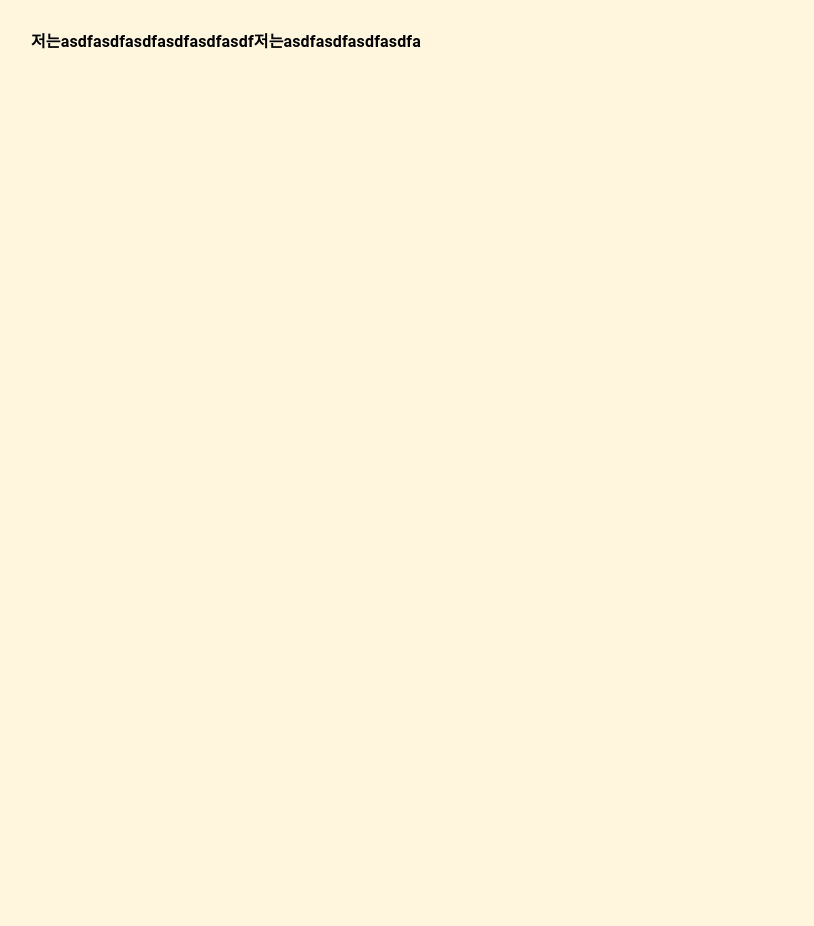
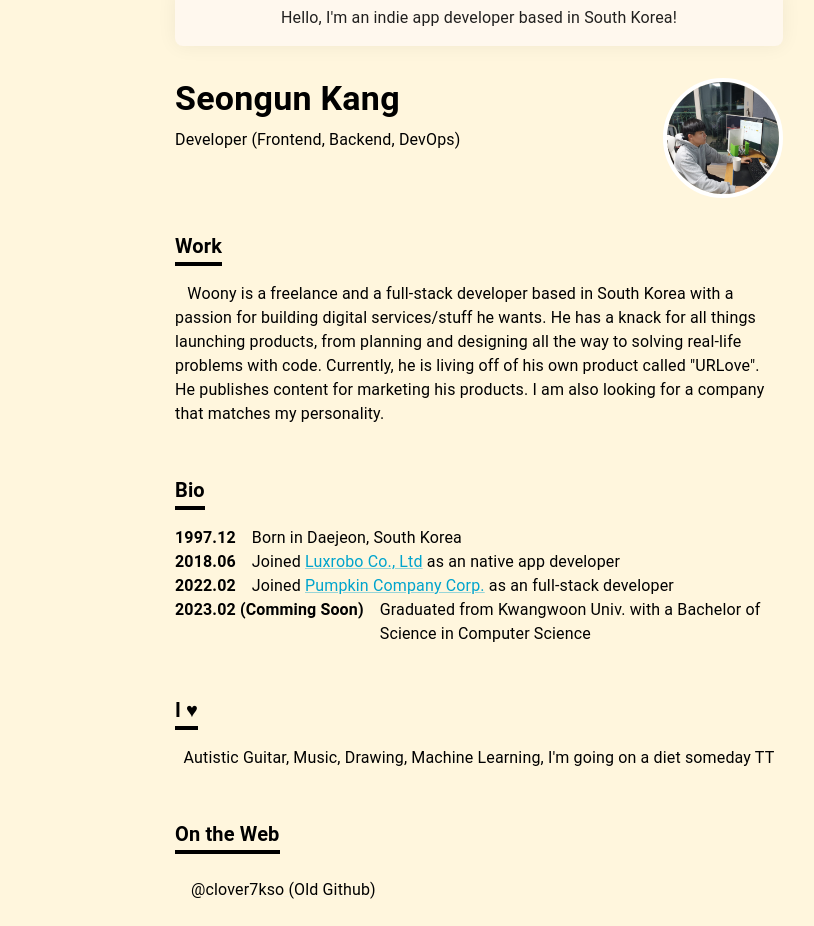
Before and after one commit to WhoIsWoony/woony-home, a Next.js app: page / in a window 1280 px wide. Shown: the part 446-1372 px from the top of the page, without its empty margins (161-975 px from the left). Before the commit the page ends 800 px from the top, so only its background shows below. Built offline with nearby package versions, Linux system fonts and the light colour scheme.

Commit message:
feat: add more info

```diff
--- a/components/Header.tsx
+++ b/components/Header.tsx
@@ -25,7 +25,6 @@ const Header: NextComponentType = () => {
   return (
     <Stack>
       <AppBar
-        color="light"
         sx={{
           boxShadow: 0,
           alignItems: "center",
@@ -35,7 +34,7 @@ const Header: NextComponentType = () => {
         <Toolbar
           sx={{
             width: "100%",
-            maxWidth: 1024,
+            maxWidth: 736,
             justifyContent: "space-between",
           }}
         >
--- a/package.json
+++ b/package.json
@@ -12,7 +12,7 @@
     "@emotion/react": "^11.10.0",
     "@emotion/styled": "^11.10.0",
     "@mui/icons-material": "^5.8.4",
-    "@mui/material": "^5.10.1",
+    "@mui/material": "^5.10.2",
     "@mui/styles": "^5.9.3",
     "@types/styled-components": "^5.1.26",
     "framer-motion": "^7.2.0",
--- a/pages/index.tsx
+++ b/pages/index.tsx
@@ -1,4 +1,12 @@
-import { Stack, Typography } from "@mui/material";
+import {
+  Avatar,
+  Box,
+  Button,
+  Divider,
+  Link,
+  Stack,
+  Typography,
+} from "@mui/material";
 import type { NextPage } from "next";
 import Head from "next/head";
 import Image from "next/image";
@@ -11,7 +19,7 @@ const Home: NextPage = () => {
 
   return (
     <Stack alignItems="center" sx={{ bgcolor: "light.main" }}>
-      <Stack alignItems="center" sx={{ width: "100%", maxWidth: 1024, px: 8 }}>
+      <Stack alignItems="center" sx={{ width: "100%", maxWidth: 736, px: 8 }}>
         <Head>
           <title>Create Next App</title>
           <meta name="description" content="Generated by create next app" />
@@ -19,7 +27,14 @@ const Home: NextPage = () => {
         </Head>
         <Header />
 
-        <div style={{ width: 300, height: 300, position: "relative" }}>
+        <div
+          style={{
+            width: 300,
+            height: 300,
+            position: "relative",
+            marginTop: 40,
+          }}
+        >
           <Image
             src={selectedTheme === "dark" ? "/icon_b.png" : "/icon_w.png"}
             alt="Picture of Logo"
@@ -28,16 +43,171 @@ const Home: NextPage = () => {
           />
         </div>
 
-        <Stack sx={{ bgcolor: "#888888", p: 1, borderRadius: 2, mt: 4 }}>
-          <Typography variant="h6">
-            Hello, I'm an indie app developer based in South Korea!
+        <Typography
+          variant="body1"
+          color="light"
+          sx={{
+            textAlign: "center",
+            width: "100%",
+            px: 2,
+            py: 2,
+            borderRadius: 2,
+            mt: 4,
+            bgcolor: "#fff8ee",
+            boxShadow: "0px 0px 20px #0000000f",
+            cursor: "pointer",
+          }}
+        >
+          Hello, I'm an indie app developer based in South Korea!
+        </Typography>
+
+        <Stack
+          direction="row"
+          justifyContent="space-between"
+          sx={{ width: "100%", marginTop: 4 }}
+        >
+          <Stack spacing={1}>
+            <Typography variant="h4" fontWeight="bold">
+              Seongun Kang
+            </Typography>
+            <Typography variant="body1">
+              Developer (Frontend, Backend, DevOps)
+            </Typography>
+          </Stack>
+          <Avatar
+            src="/profile.jpeg"
+            sx={{ width: 120, height: 120, border: "4px solid #ffffff" }}
+          />
+        </Stack>
+
+        <Stack alignItems="flex-start" sx={{ width: "100%", my: 2 }}>
+          <Typography variant="h6" fontWeight="bold" sx={{ my: 2 }}>
+            Work
+            <Box
+              sx={{
+                height: 4,
+                width: "100%",
+                bgcolor: "primary.light",
+              }}
+            />
+          </Typography>
+
+          <Typography variant="body1">
+            &nbsp;&nbsp;&nbsp;Woony is a freelance and a full-stack developer
+            based in South Korea with a passion for building digital
+            services/stuff he wants. He has a knack for all things launching
+            products, from planning and designing all the way to solving
+            real-life problems with code. Currently, he is living off of his own
+            product called "URLove". He publishes content for marketing his
+            products. I am also looking for a company that matches my
+            personality.
           </Typography>
         </Stack>
 
-        <Stack alignItems="flex-start" sx={{ width: "100%", marginTop: 4 }}>
-          <Typography variant="body1" fontWeight="bold">
-            저는asdfasdfasdfasdfasdfasdf저는asdfasdfasdfasdfa
+        <Stack alignItems="flex-start" sx={{ width: "100%", my: 2 }}>
+          <Typography variant="h6" fontWeight="bold" sx={{ my: 2 }}>
+            Bio
+            <Box
+              sx={{
+                height: 4,
+                width: "100%",
+                bgcolor: "primary.light",
+              }}
+            />
           </Typography>
+
+          <Stack direction="row" spacing={2}>
+            <Typography variant="body1" fontWeight="bold">
+              1997.12
+            </Typography>
+            <Typography variant="body1">
+              Born in Daejeon, South Korea
+            </Typography>
+          </Stack>
+
+          <Stack direction="row" spacing={2}>
+            <Typography variant="body1" fontWeight="bold">
+              2018.06
+            </Typography>
+            <Typography variant="body1">
+              Joined{" "}
+              <Link href="https://global.luxrobo.com/" color="#00a4cd">
+                Luxrobo Co., Ltd
+              </Link>{" "}
+              as an native app developer
+            </Typography>
+          </Stack>
+
+          <Stack direction="row" spacing={2}>
+            <Typography variant="body1" fontWeight="bold">
+              2022.02
+            </Typography>
+            <Typography variant="body1">
+              Joined{" "}
+              <Link href="https://pumpkincorp.com/" color="#00a4cd">
+                Pumpkin Company Corp.
+              </Link>{" "}
+              as an full-stack developer
+            </Typography>
+          </Stack>
+
+          <Stack direction="row" spacing={2}>
+            <Typography
+              variant="body1"
+              fontWeight="bold"
+              sx={{ whiteSpace: "nowrap" }}
+            >
+              2023.02 (Comming Soon)
+            </Typography>
+            <Typography variant="body1">
+              Graduated from Kwangwoon Univ. with a Bachelor of Science in
+              Computer Science
+            </Typography>
+          </Stack>
+        </Stack>
+
+        <Stack alignItems="flex-start" sx={{ width: "100%", my: 2 }}>
+          <Typography variant="h6" fontWeight="bold" sx={{ my: 2 }}>
+            I ♥
+            <Box
+              sx={{
+                height: 4,
+                width: "100%",
+                bgcolor: "primary.light",
+              }}
+            />
+          </Typography>
+          <Stack sx={{ width: "100%", alignItems: "center" }}>
+            <Typography variant="body1">
+              Autistic Guitar, Music, Drawing, Machine Learning, I'm going on a
+              diet someday TT
+            </Typography>
+          </Stack>
+        </Stack>
+
+        <Stack alignItems="flex-start" sx={{ width: "100%", my: 2 }}>
+          <Typography variant="h6" fontWeight="bold" sx={{ my: 2 }}>
+            On the Web
+            <Box
+              sx={{
+                height: 4,
+                width: "100%",
+                bgcolor: "primary.light",
+              }}
+            />
+          </Typography>
+          <Link
+            href="https://github.com/clover7kso"
+            sx={{
+              px: 2,
+              py: 1,
+              borderRadius: 2,
+              ":hover": { bgcolor: "primary.dark", color: "primary.light" },
+              cursor: "pointer",
+            }}
+          >
+            <Typography variant="body1">@clover7kso (Old Github)</Typography>
+          </Link>
         </Stack>
       </Stack>
     </Stack>
--- a/styles/muiTheme.d.ts
+++ b/styles/muiTheme.d.ts
@@ -4,10 +4,12 @@ declare module "@mui/material/styles" {
   interface Palette {
     dark: Palette["primary"];
     light: Palette["primary"];
+    appBarColor: PaletteOptions["primary"];
   }
   interface PaletteOptions {
     dark: PaletteOptions["primary"];
     light: PaletteOptions["primary"];
+    appBarColor: PaletteOptions["primary"];
   }
 }
 
@@ -22,6 +24,7 @@ declare module "@mui/material/AppBar" {
   interface AppBarPropsColorOverrides {
     dark: true;
     light: true;
+    appBarColor: true;
   }
 }
 
--- a/styles/muiThemes.ts
+++ b/styles/muiThemes.ts
@@ -3,15 +3,23 @@ import { createTheme } from "@mui/material";
 export const lightTheme = createTheme({
   palette: {
     primary: {
-      main: "#999999",
+      main: "#eeeeee",
+      light: "#000000",
+      dark: "#ffffff",
     },
     dark: { main: "#000000" },
     light: { main: "#fff6dd" },
+    appBarColor: { main: "#fff6ccee" },
   },
   typography: {
     button: {},
   },
   components: {
+    MuiAppBar: {
+      defaultProps: {
+        color: "appBarColor",
+      },
+    },
     MuiButton: {
       defaultProps: {
         variant: "contained",
@@ -28,15 +36,23 @@ export const lightTheme = createTheme({
 export const darkTheme = createTheme({
   palette: {
     primary: {
-      main: "#999999",
+      main: "#eeeeee",
+      light: "#ffffff",
+      dark: "#222222",
     },
     dark: { main: "#fff6dd" },
     light: { main: "#000000" },
+    appBarColor: { main: "#000000" },
   },
   typography: {
     button: {},
   },
   components: {
+    MuiAppBar: {
+      defaultProps: {
+        color: "appBarColor",
+      },
+    },
     MuiButton: {
       defaultProps: {
         variant: "contained",
```
Also changed, not shown: pages/_app.tsx (+4 -5 lines), public/profile.jpeg (added), 1 other file (tests, documents, lock files or other folders).
